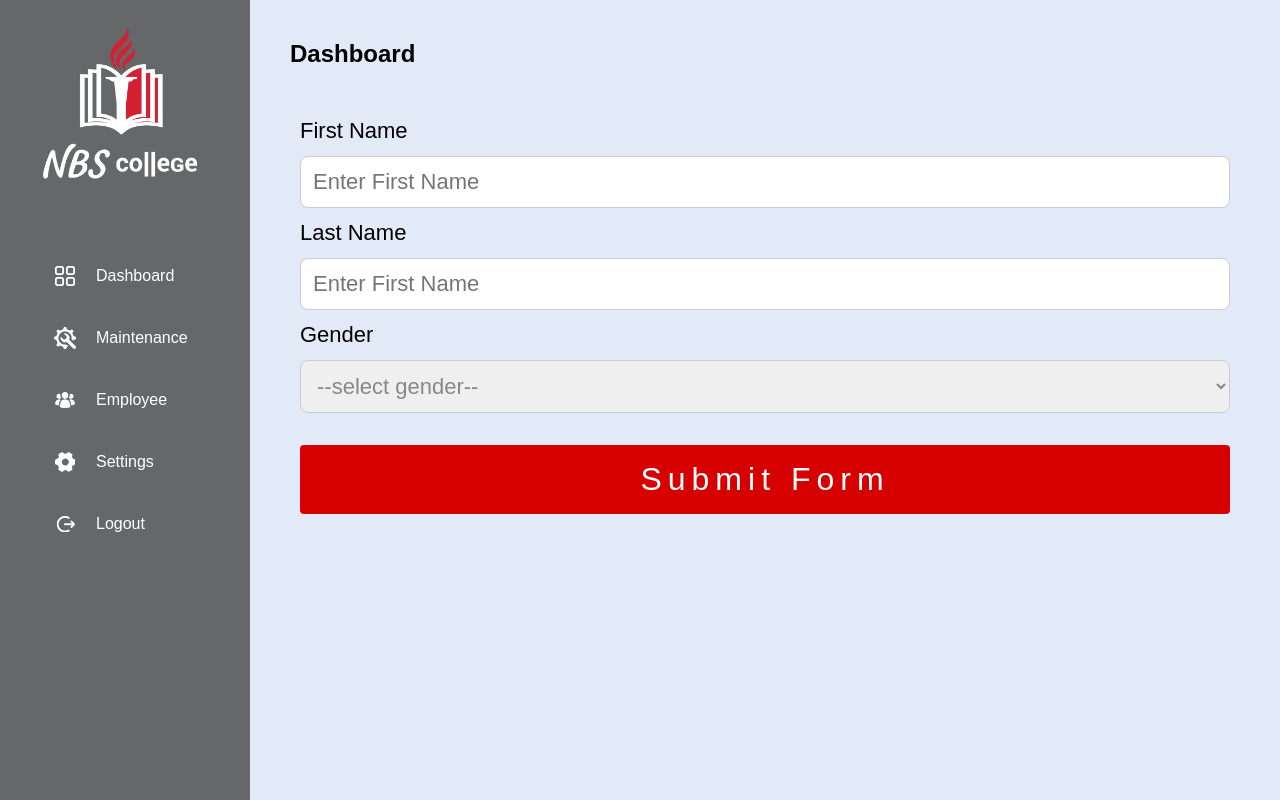
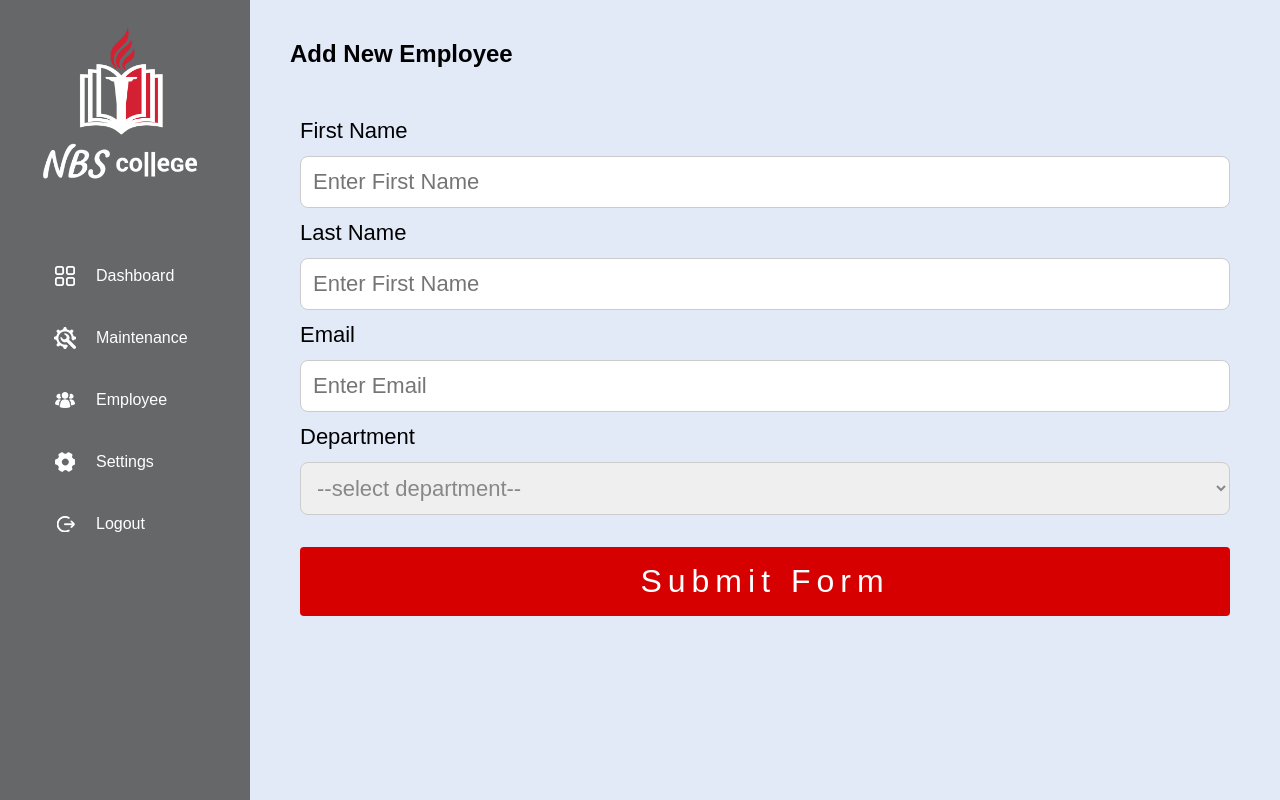
Before and after one commit to azzelwee/schoolkit, a PHP site: page /add2.php in a window 1280 px wide. Run offline with PHP 8.4, Linux system fonts and the light colour scheme.

Commit message:
Updarters

```diff
--- a/add2.php
+++ b/add2.php
@@ -7,14 +7,14 @@ if(isset($_POST['submit'])){
 
     $fname = $_POST['firstname'];
     $lname = $_POST['lastname'];
-    $gender = $_POST['gender'];
+    $email = $_POST['email'];
+    // $addrs = $_POST['address'];
+    $dprtment = $_POST['department'];
 
-    $sql = "INSERT INTO `employee_list`(`first_name`, `last_name`,
-    `gender`)VALUES ('$fname','$lname','$gender')";
 
+    $sql = "INSERT INTO `employee_list`(`first_name`, `last_name`, `contact_information`, `department`)VALUES ('$fname','$lname', $email,'$dprtment')";
     $con->query($sql) or die ($con->error);
-
-    echo header("Location: index.php");
+    echo header("Location: employee.php");
 
 }
 
@@ -49,7 +49,7 @@ if(isset($_POST['submit'])){
         </div>
 
     <div class="right-container">
-        <h2>Dashboard</h2></br>
+        <h2>Add New Employee</h2></br>
 
         <div class="form-container">
 
@@ -61,11 +61,17 @@ if(isset($_POST['submit'])){
             <label>Last Name</label>
             <input type="text" name="lastname" id="lastname" required placeholder="Enter First Name">
 
-            <label>Gender</label>
-            <select name="gender" id="gender" required>
-                <option value="">--select gender--</option>
-                <option value="Male">Male</option>
-                <option value="Female">Female</option>
+            <label>Email</label>
+            <input type="text" name="email" id="email" required placeholder="Enter Email">
+
+            <label>Department</label>
+            <select name="department" id="department" required>
+                <option value="">--select department--</option>
+                <option value="BS Accountancy">BS Accountancy</option>
+                <option value="BS Accounting Information System">BS Accounting Information System</option>
+                <option value="BS Computer Science">BS Computer Science</option>
+                <option value="BS Tourism Management">BS Tourism Management</option>
+                <option value="BS Entrepreneurship">BS Entrepreneurship</option>
             </select>
 
             <input type="submit" name="submit" value="Submit Form">
--- a/employee.php
+++ b/employee.php
@@ -101,7 +101,7 @@ $row = $employee->fetch_assoc();
             <td><?php echo $row['last_name']; ?></td>
             <td><?php echo $row['contact_information']; ?></td>
             <td><?php echo $row['added_at']; ?></td>
-            <!-- <td><?php echo $row['gender']; ?></td> -->
+            <!-- <td><?php echo $row['department']; ?></td> -->
         </tr>
         <?php }while($row = $employee->fetch_assoc()); ?>
 
```
Also changed, not shown: img/nbswhite.png (added).
